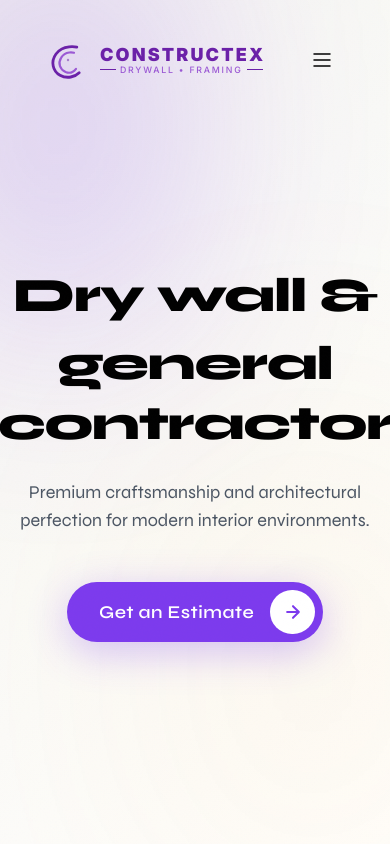
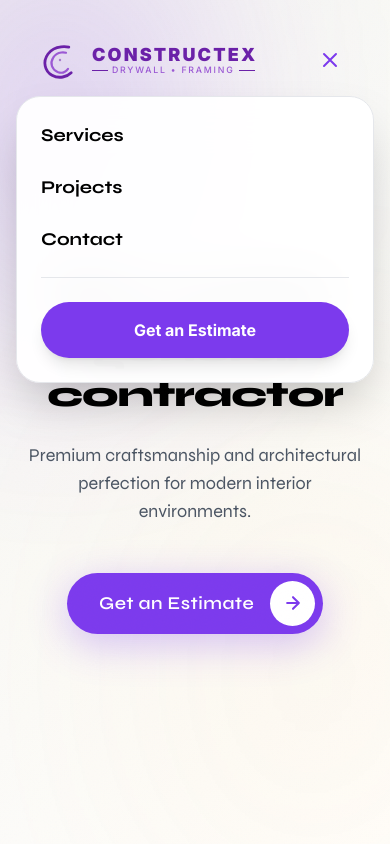
Before and after one commit to sohailarbi355813-cmyk/constructex, a Next.js app: page / in a window 390 px wide. Both pictures are taken after a click on the button 322 px from the left and 60 px from the top of the page. Shown: the top 844 px of the page. Built offline with nearby package versions, Linux system fonts and the light colour scheme.

Commit message:
fix(ui): optimize typography and padding for mobile responsiveness, add mobile nav menu

```diff
--- a/components/BookingSection.tsx
+++ b/components/BookingSection.tsx
@@ -15,9 +15,9 @@ export default function BookingSection() {
           whileInView={{ opacity: 1, y: 0 }}
           viewport={{ once: true }}
           transition={{ duration: 0.8 }}
-          className="bg-white/80 backdrop-blur-2xl rounded-[3rem] p-10 md:p-16 text-center border border-luxury-border shadow-[0_20px_60px_-15px_rgba(0,0,0,0.05)]"
+          className="bg-white/80 backdrop-blur-2xl rounded-[2rem] md:rounded-[3rem] p-6 sm:p-10 md:p-16 text-center border border-luxury-border shadow-[0_20px_60px_-15px_rgba(0,0,0,0.05)]"
         >
-          <h2 className="text-4xl md:text-6xl font-black text-luxury-white mb-6 font-heading">
+          <h2 className="text-3xl sm:text-4xl md:text-6xl font-black text-luxury-white mb-6 font-heading leading-tight">
             Ready to Build?
           </h2>
           <p className="text-lg text-luxury-paragraph max-w-2xl mx-auto mb-10">
--- a/components/HeroSection.tsx
+++ b/components/HeroSection.tsx
@@ -32,13 +32,13 @@ export default function HeroSection() {
         >
           <motion.h1
             {...fadeUp(0.1)}
-            className="text-5xl md:text-7xl lg:text-8xl font-black text-luxury-white tracking-tight leading-tight mb-2"
+            className="text-4xl sm:text-5xl md:text-7xl lg:text-8xl font-black text-luxury-white tracking-tight leading-tight mb-2"
           >
             Dry wall &
           </motion.h1>
           <motion.h1
             {...fadeUp(0.3)}
-            className="text-5xl md:text-7xl lg:text-8xl font-black text-luxury-white tracking-tight leading-tight"
+            className="text-4xl sm:text-5xl md:text-7xl lg:text-8xl font-black text-luxury-white tracking-tight leading-tight"
           >
             general contractor
           </motion.h1>
--- a/components/Navbar.tsx
+++ b/components/Navbar.tsx
@@ -1,12 +1,13 @@
 "use client";
 
 import { useState, useEffect } from "react";
-import { motion } from "framer-motion";
+import { motion, AnimatePresence } from "framer-motion";
 import Link from "next/link";
 import ConstructexLogo from "@/components/ConstructexLogo";
 
 export default function Navbar() {
   const [scrolled, setScrolled] = useState(false);
+  const [mobileMenuOpen, setMobileMenuOpen] = useState(false);
 
   useEffect(() => {
     const handleScroll = () => setScrolled(window.scrollY > 50);
@@ -14,7 +15,10 @@ export default function Navbar() {
     return () => window.removeEventListener("scroll", handleScroll);
   }, []);
 
+  const navLinks = ["Services", "Projects", "Contact"];
+
   return (
+    <>
       <motion.header
         initial={{ y: -100 }}
         animate={{ y: 0 }}
@@ -23,7 +27,7 @@ export default function Navbar() {
           scrolled ? "py-4" : "py-6"
         }`}
       >
-      <div className="max-w-7xl mx-auto px-6">
+        <div className="max-w-7xl mx-auto px-4 sm:px-6">
           <div
             className={`flex items-center justify-between px-6 py-4 rounded-full transition-all duration-300 ${
               scrolled
@@ -33,12 +37,12 @@ export default function Navbar() {
           >
             {/* Logo */}
             <div className="flex items-center">
-            <ConstructexLogo className="w-auto h-8 text-[#7C3AED]" />
+              <ConstructexLogo className="w-auto h-7 sm:h-8 text-[#7C3AED]" />
             </div>
 
             {/* Desktop Nav */}
             <nav className="hidden md:flex items-center gap-8">
-            {["Services", "Projects", "Process", "Contact"].map((item) => (
+              {navLinks.map((item) => (
                 <Link
                   key={item}
                   href={`#${item.toLowerCase()}`}
@@ -54,14 +58,57 @@ export default function Navbar() {
               <button className="hidden md:block px-6 py-2.5 rounded-full bg-[#7C3AED] text-white text-sm font-bold hover:bg-[#6D28D9] transition-colors shadow-[0_4px_14px_0_rgba(124,58,237,0.39)] hover:shadow-[0_6px_20px_rgba(124,58,237,0.23)]">
                 Estimate
               </button>
-            <button className="md:hidden p-2 text-luxury-white">
+
+              {/* Mobile Menu Toggle */}
+              <button
+                className="md:hidden p-2 text-[#7C3AED] hover:bg-[#7C3AED]/10 rounded-full transition-colors"
+                onClick={() => setMobileMenuOpen(!mobileMenuOpen)}
+              >
                 <svg width="24" height="24" fill="none" viewBox="0 0 24 24">
-                <path stroke="currentColor" strokeLinecap="round" strokeLinejoin="round" strokeWidth="1.5" d="M4 6h16M4 12h16M4 18h16"></path>
+                  {mobileMenuOpen ? (
+                    <path stroke="currentColor" strokeLinecap="round" strokeLinejoin="round" strokeWidth="2" d="M6 18L18 6M6 6l12 12"></path>
+                  ) : (
+                    <path stroke="currentColor" strokeLinecap="round" strokeLinejoin="round" strokeWidth="2" d="M4 6h16M4 12h16M4 18h16"></path>
+                  )}
                 </svg>
               </button>
             </div>
           </div>
         </div>
       </motion.header>
+
+      {/* Mobile Menu Dropdown */}
+      <AnimatePresence>
+        {mobileMenuOpen && (
+          <motion.div
+            initial={{ opacity: 0, y: -20 }}
+            animate={{ opacity: 1, y: 0 }}
+            exit={{ opacity: 0, y: -20 }}
+            transition={{ duration: 0.2 }}
+            className="fixed inset-x-4 top-24 z-40 md:hidden"
+          >
+            <div className="bg-white/95 backdrop-blur-xl border border-luxury-border rounded-3xl p-6 shadow-2xl flex flex-col gap-6">
+              {navLinks.map((item) => (
+                <Link
+                  key={item}
+                  href={`#${item.toLowerCase()}`}
+                  onClick={() => setMobileMenuOpen(false)}
+                  className="text-lg font-bold text-luxury-white font-heading hover:text-[#7C3AED] transition-colors"
+                >
+                  {item}
+                </Link>
+              ))}
+              <hr className="border-luxury-border" />
+              <button
+                onClick={() => setMobileMenuOpen(false)}
+                className="w-full px-6 py-4 rounded-full bg-[#7C3AED] text-white text-base font-bold hover:bg-[#6D28D9] transition-colors shadow-lg"
+              >
+                Get an Estimate
+              </button>
+            </div>
+          </motion.div>
+        )}
+      </AnimatePresence>
+    </>
   );
 }
```
Lines whose indentation alone changed are shown as unchanged.
